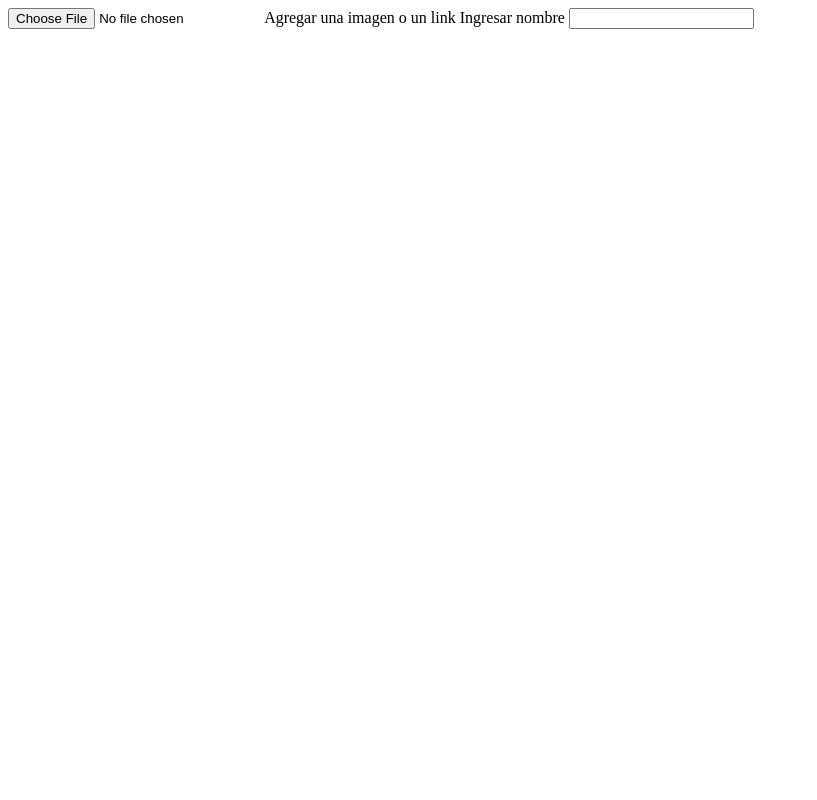
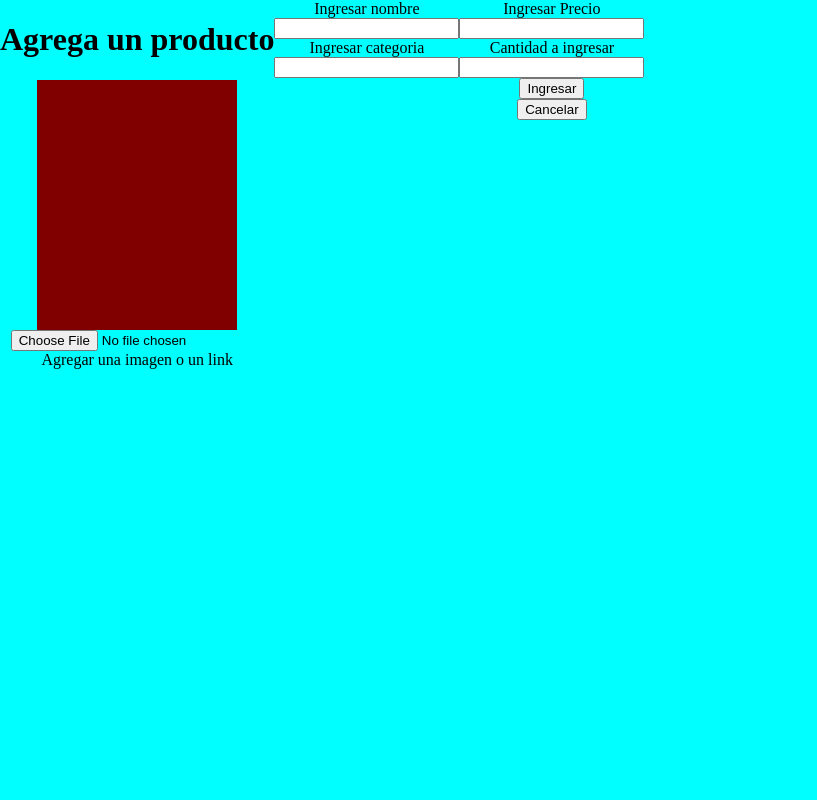
Before and after one commit to CristoSparda/Store-Project, a PHP site: page /CRUD/agregaProd.php in a window 1280 px wide. Shown: the whole page, without its empty margins (0-817 px from the left). Run offline with PHP 8.4, Linux system fonts and the light colour scheme.

Commit message:
formularios creados

```diff
--- a/CRUD/agregaProd.php
+++ b/CRUD/agregaProd.php
@@ -3,14 +3,35 @@
 ?>
 <html lang="en">
 <head>
+    <link href="../style.css" rel="stylesheet">
     <meta charset="UTF-8">
     <meta name="viewport" content="width=device-width, initial-scale=1.0">
-    <title>Document</title>
+    <title>Agregar</title>
 </head>
 <body>
-    <input type="file">
-    <label for="">Agregar una imagen o un link</label>
-    <label for="">Ingresar nombre</label>
-    <input type="text">
+    <form id="agregaProducto" method="POST" class="contenedor">
+        <div class="col">
+            <h1>Agrega un producto</h1>
+            <div class="entrada">
+            </div>
+                <input type="file" name="imagen" accept="image/*" >
+            <span>Agregar una imagen o un link</span>
+        </div>
+        <div class="col">
+            <span>Ingresar nombre</span>
+            <input type="text" name="nombre">
+            <span>Ingresar categoria</span>
+            <input type="text" name="categoria">
+        </div>
+        <div class="col">
+            <span>Ingresar Precio</span>
+            <input type="text" name="precio">
+            <span>Cantidad a ingresar</span>
+            <input type="number" name="cantidad">
+            <button type="submit">Ingresar</button>
+            <button type="button">Cancelar</button>
+        </div>
+
+    </form>
 </body>
 </html>
--- a/style.css
+++ b/style.css
@@ -3,7 +3,16 @@
     display: flex;
     flex-wrap: wrap;
     height: 100%;
+    background-color: aqua;
 }
+
+html, body {
+    margin: 0;
+    padding: 0;
+    width: 100%;
+    height: 100%;
+  }
+
 
 .tarea{
     width: 200px;
@@ -115,3 +124,9 @@ p{
     width: 100%;
     background-color: coral;
 }
+
+.entrada{
+    width: 200px;
+    height: 250px;
+    background-color:maroon;
+}
```
Also changed, not shown: index.php (+4 -4 lines), vendedor.php (renamed from vendedor.html).
